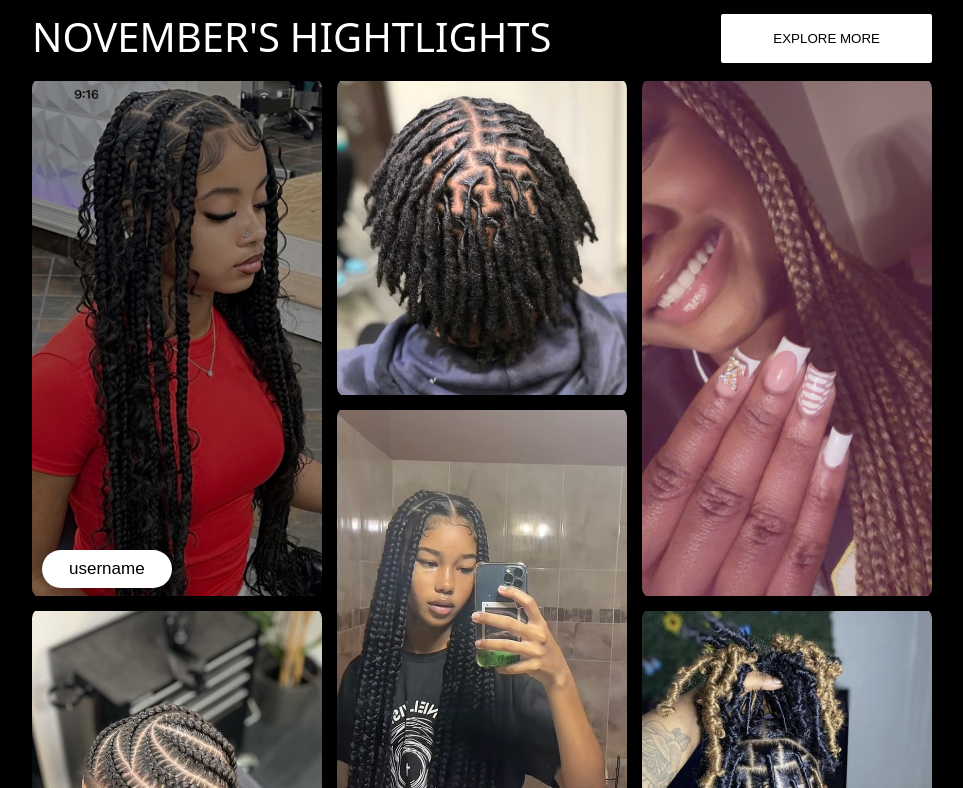
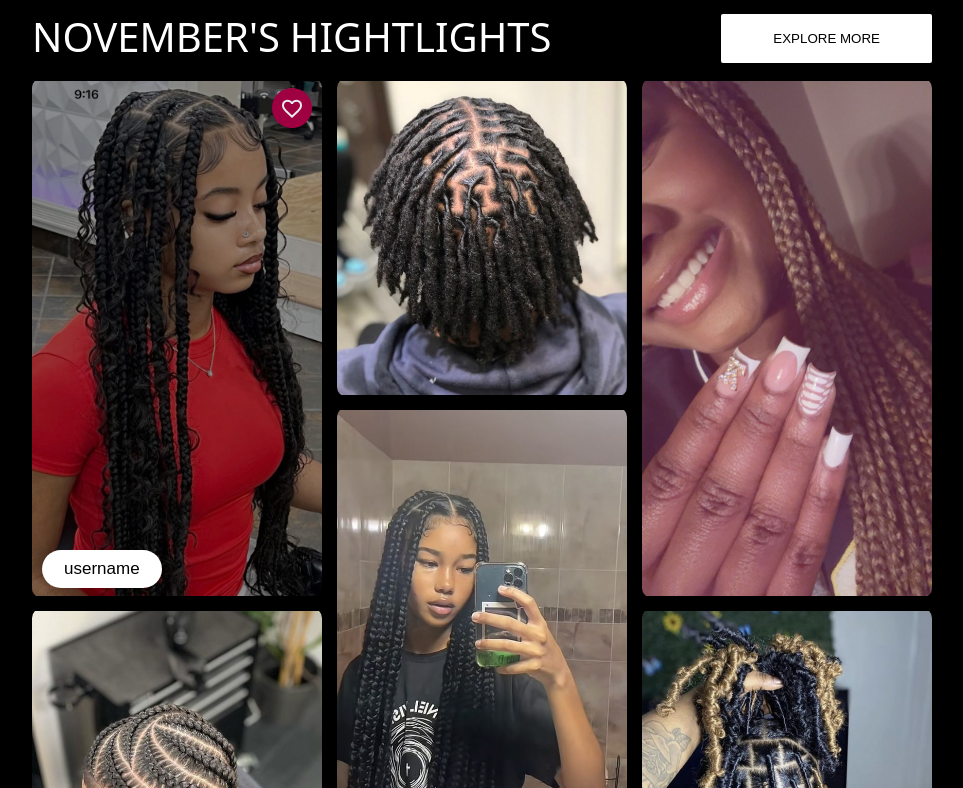
Before and after one commit to trevtemba/neur-frontend, a React (Vite) app: page /home in a window 1280 px wide. Shown: the part 552-1340 px from the top of the page, without its empty margins (158-1121 px from the left). Built offline with nearby package versions, Linux system fonts and the light colour scheme; a web font is replaced by a local one.

Commit message:
added like icon

```diff
--- a/src/Components/Home/Home.jsx
+++ b/src/Components/Home/Home.jsx
@@ -84,8 +84,8 @@ const Home = () => {
                         <div className="photo">
                             <img src={fi1}/>
                             <div className="overlay">
-
-                                <button>username</button>
+                                <button className="likeBtn"><img src={likeIcon}/></button>
+                                <button className="userLink">username</button>
                             </div>
                         </div>
                         <div className="photo">
--- a/src/Components/Home/home.css
+++ b/src/Components/Home/home.css
@@ -205,14 +205,30 @@
     color: white;
 }
 
-.photo .overlay button {
+.photo .overlay .userLink {
     position: absolute;
     background-color: white;
     border-color: transparent;
     border-radius: 25px;
     z-index: 3;
     font-size: 17px;
-    padding: 7px 25px;
+    padding: 7px 20px;
     bottom: 10px;
     left: 10px;
 }
+
+.photo .overlay .likeBtn {
+    position: absolute;
+    align-items: center;
+    justify-content: center;
+    background-color: #9f0042;
+    border-color: transparent;
+    border-radius: 25px;
+    z-index: 3;
+    width: 40px;
+    height: 40px;
+    padding-top: 3px;
+    font-size: 17px;
+    top: 10px;
+    right: 10px;
+}
```
